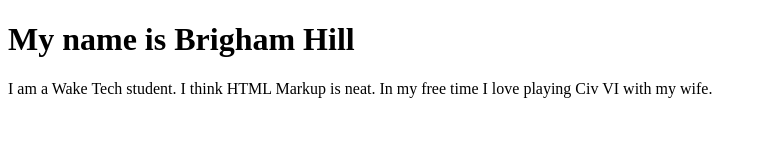
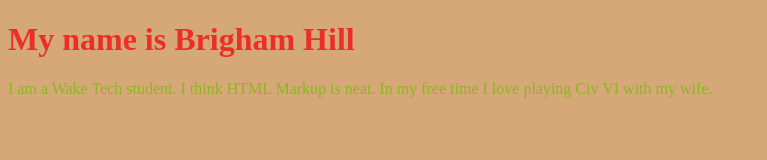
Before and after one commit to brigham-hill/brighamhill2.github.io, a plain HTML site: page index.html in a window 1280 px wide. Shown: the whole page, without its empty margins (0-767 px from the left). Drawn offline with Linux system fonts and the light colour scheme.

Commit message:
index.html

```diff
--- a/index.html
+++ b/index.html
@@ -2,9 +2,9 @@
 <html>
  <head>
   <style>
-   body{background-color: D6A878}
-   h1{color: ED2E28}
-   p{color: 182D44}
+   body{background-color: #D6A878;}
+   h1{color: #ED2E28;}
+   p{color: #8BB61E;}
   </style>
   <title>My Personal Introduction</title
  </head>
```
